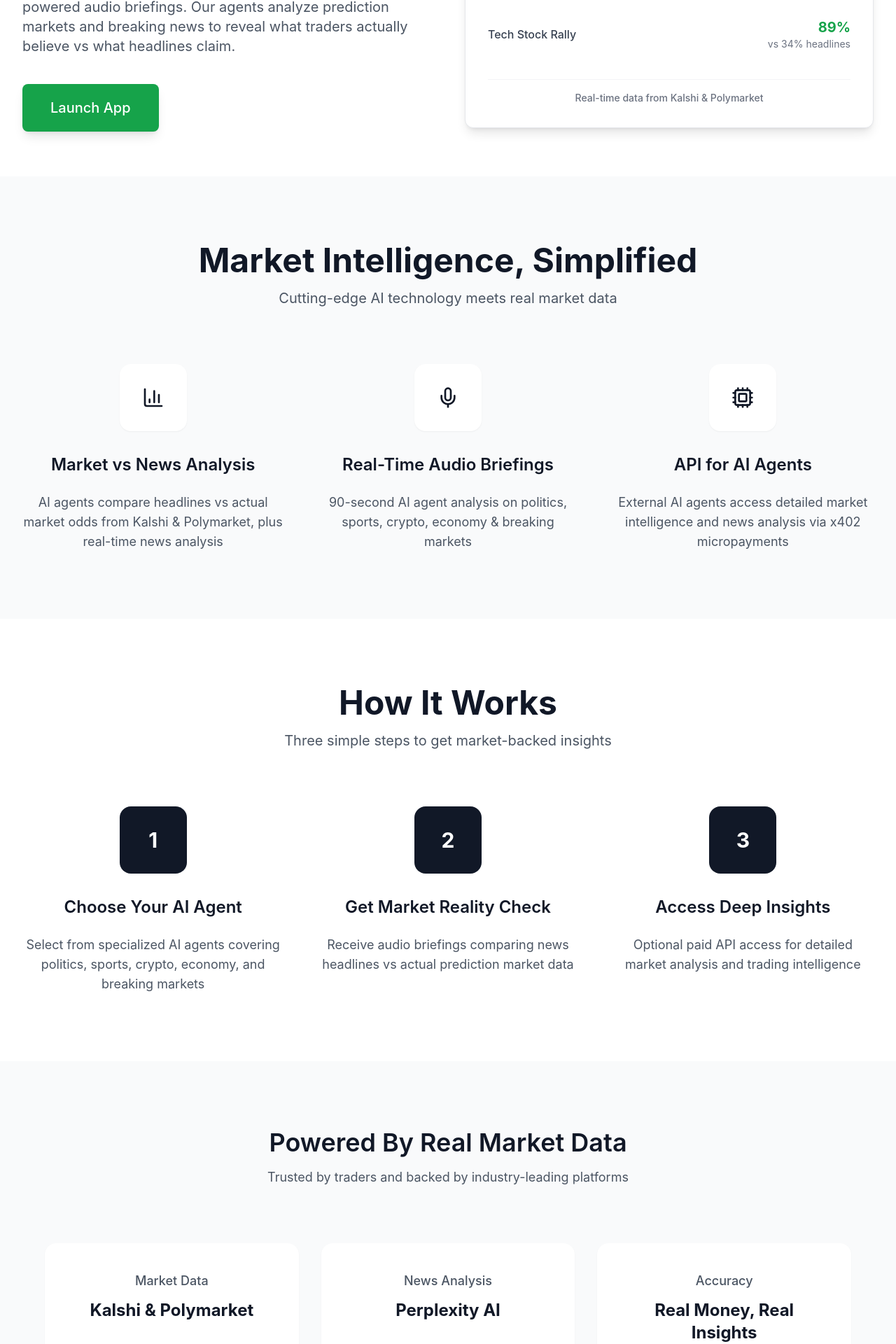
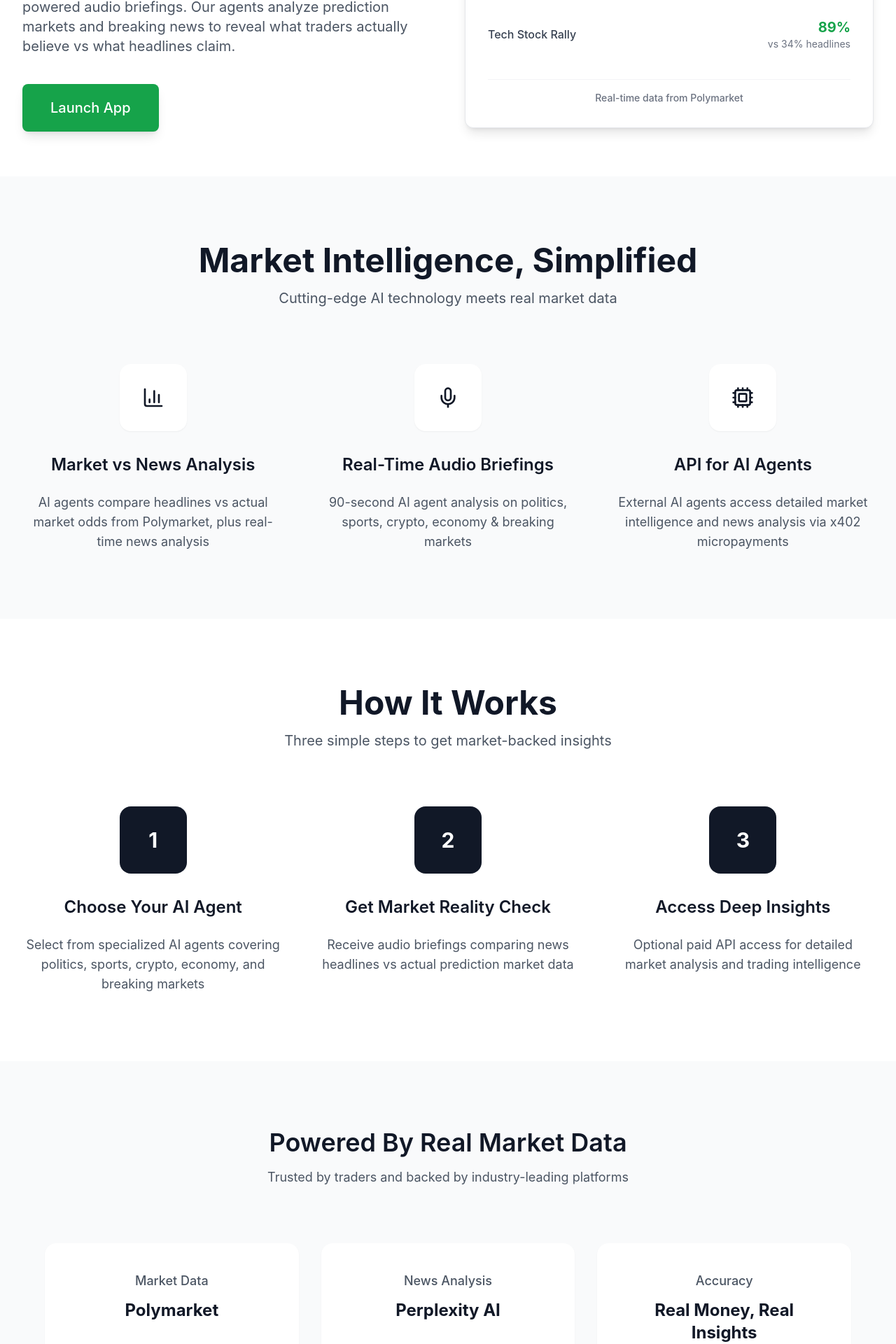
Before and after one commit to bharathbabu3017/ethdelhi-hack2025, a React (Create React App) app in the folder oddly-news-frontend/: page / in a window 1280 px wide. Shown: the part 440-2360 px from the top of the page at 70% size. Built offline with nearby package versions, Linux system fonts and the light colour scheme.

Commit message:
fix: ui update to say only polymarket

```diff
--- a/oddly-news-frontend/src/components/LandingPage.js
+++ b/oddly-news-frontend/src/components/LandingPage.js
@@ -142,7 +142,7 @@ export default function OddlyNewsLanding() {
 
             <div className="mt-6 pt-4 border-t border-gray-100">
               <p className="text-xs sm:text-sm text-gray-500 text-center font-medium">
-                Real-time data from Kalshi & Polymarket
+                Real-time data from Polymarket
               </p>
             </div>
           </div>
@@ -172,7 +172,7 @@ export default function OddlyNewsLanding() {
                 Market vs News Analysis
               </h3>
               <p className="text-gray-600 text-base sm:text-lg leading-relaxed max-w-sm mx-auto">
-                AI agents compare headlines vs actual market odds from Kalshi &
+                AI agents compare headlines vs actual market odds from
                 Polymarket, plus real-time news analysis
               </p>
             </div>
@@ -282,7 +282,7 @@ export default function OddlyNewsLanding() {
                 Market Data
               </p>
               <p className="font-bold text-gray-900 text-lg sm:text-xl lg:text-2xl">
-                Kalshi & Polymarket
+                Polymarket
               </p>
             </div>
             <div className="bg-white p-6 sm:p-8 lg:p-10 rounded-2xl shadow-sm hover:shadow-lg transition-shadow">
```
